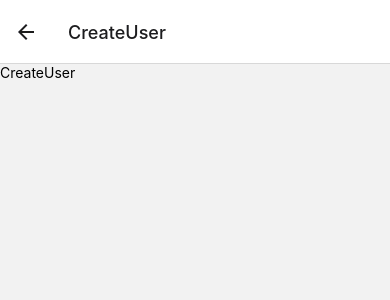
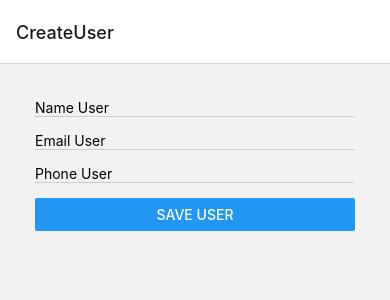
Before and after one commit to francofallatti/react-native-firebase-practice, a React Native app: screen /CreateUser in a window 390 px wide. Shown: the top 300 px of the page. Built offline with nearby package versions, Linux system fonts and the light colour scheme.

Commit message:
CreateUser form

```diff
--- a/App.jsx
+++ b/App.jsx
@@ -9,9 +9,9 @@ import CreateUser from './screens/CreateUser';
 const MainNavigation = () => {
   return (
     <Stack.Navigator>
+      <Stack.Screen name="CreateUser" component={CreateUser} />
       <Stack.Screen name="UsersList" component={UsersList} />
       <Stack.Screen name="UserDetail" component={UserDetail} />
-      <Stack.Screen name="CreateUser" component={CreateUser} />
     </Stack.Navigator>
   );
 };
--- a/screens/CreateUser.jsx
+++ b/screens/CreateUser.jsx
@@ -1,12 +1,61 @@
-import React from 'react';
-import {Text, View} from 'react-native';
+import React, {useState} from 'react';
+import {
+  Text,
+  View,
+  Button,
+  TextInput,
+  ScrollView,
+  StyleSheet,
+} from 'react-native';
 
 const CreateUser = () => {
+  const [state, setState] = useState({
+    name: '',
+    email: '',
+    phone: '',
+  });
+
+  const handleInput = (property, value) => {
+    setState({...state, [property]: value});
+  };
   return (
-    <View>
-      <Text>CreateUser</Text>
-    </View>
+    <ScrollView style={style.container}>
+      <View>
+        <TextInput
+          placeholder={'Name User'}
+          style={style.inputGroup}
+          onChangeText={value => handleInput('name', value)}
+        />
+        <TextInput
+          placeholder={'Email User'}
+          style={style.inputGroup}
+          onChangeText={value => handleInput('email', value)}
+        />
+        <TextInput
+          placeholder={'Phone User'}
+          style={style.inputGroup}
+          onChangeText={value => handleInput('phone', value)}
+        />
+      </View>
+      <View>
+        <Button title={'Save user'} onPress={() => console.log(state)} />
+      </View>
+    </ScrollView>
   );
 };
 
 export default CreateUser;
+
+const style = StyleSheet.create({
+  container: {
+    flex: 1,
+    padding: 35,
+  },
+  inputGroup: {
+    flex: 1,
+    padding: 0,
+    marginBottom: 15,
+    borderBottomWidth: 1,
+    borderBottomColor: '#CCCCCC',
+  },
+});
```
Also changed, not shown: database/firebase.jsx (added).
